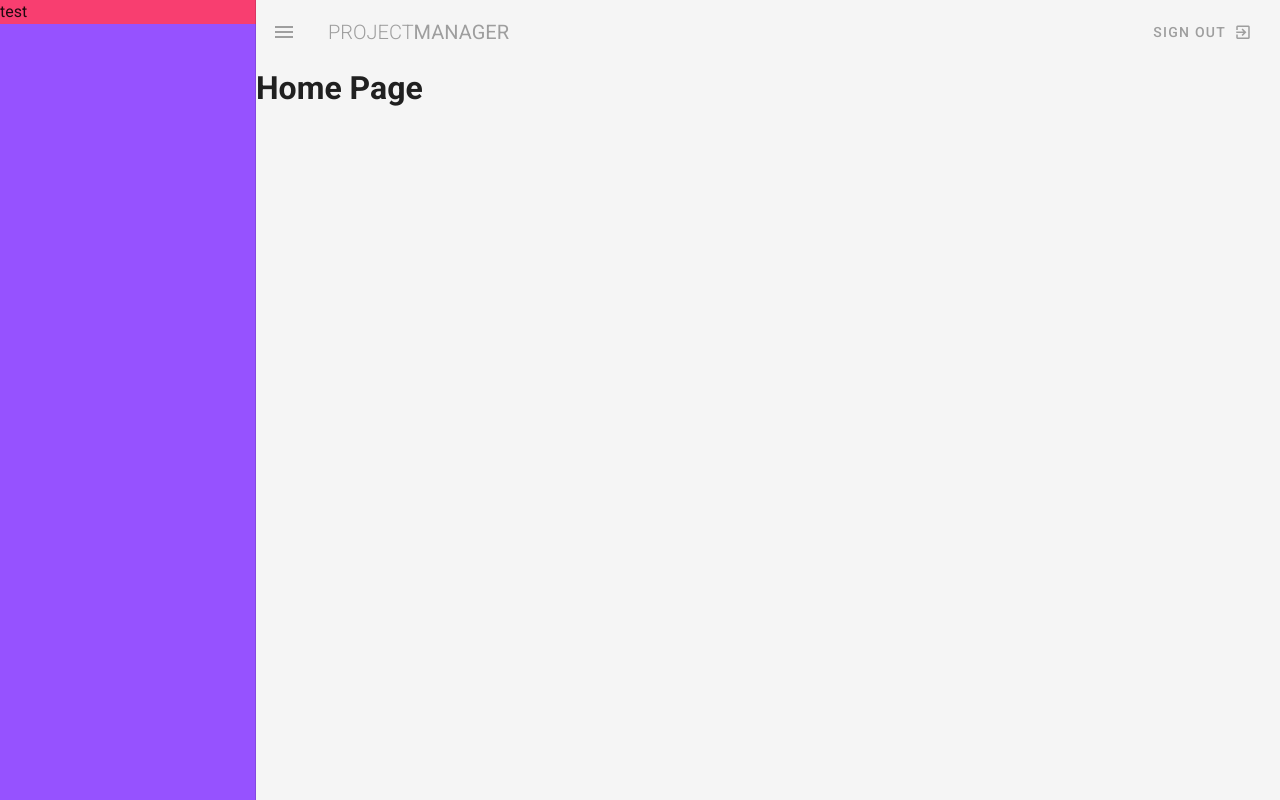
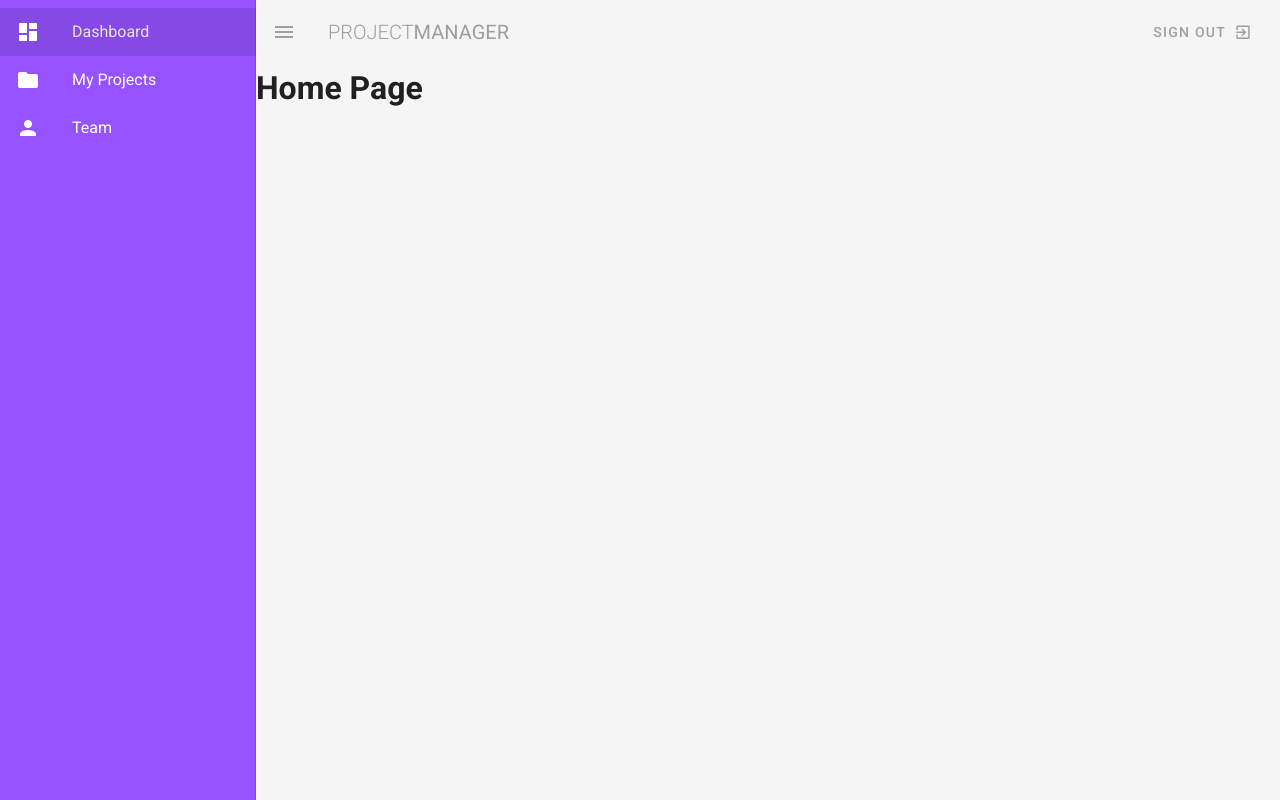
Before and after one commit to cybercoder-naj/project-manager, a Vue app: page / in a window 1280 px wide. Both pictures are taken after a click on the button 28 px from the left and 32 px from the top of the page. Built offline with nearby package versions, Linux system fonts and the light colour scheme.

Commit message:
Added the list in navigatioon view

```diff
--- a/src/components/Navbar.vue
+++ b/src/components/Navbar.vue
@@ -14,7 +14,18 @@
     </v-app-bar>
 
     <v-navigation-drawer v-model="drawer" app color="primary">
-      <p class="error">test</p>
+      <v-list>
+        <v-list-item v-for="link in links" :key="link.text" router :to="link.route">
+          <v-list-item-action>
+            <v-icon class="white--text">mdi-{{ link.icon }}</v-icon>
+          </v-list-item-action>
+          <v-list-item-content>
+            <v-list-item-title class="white--text">
+              {{ link.text }}
+            </v-list-item-title>
+          </v-list-item-content>
+        </v-list-item>
+      </v-list>
     </v-navigation-drawer>
   </nav>
 </template>
@@ -24,6 +35,11 @@
   data() {
     return {
       drawer: false,
+      links: [
+        { icon: "view-dashboard", text: "Dashboard", route: "/" },
+        { icon: "folder", text: "My Projects", route: "/projects" },
+        { icon: "account", text: "Team", route: "/team" },
+      ],
     };
   },
 };
```
